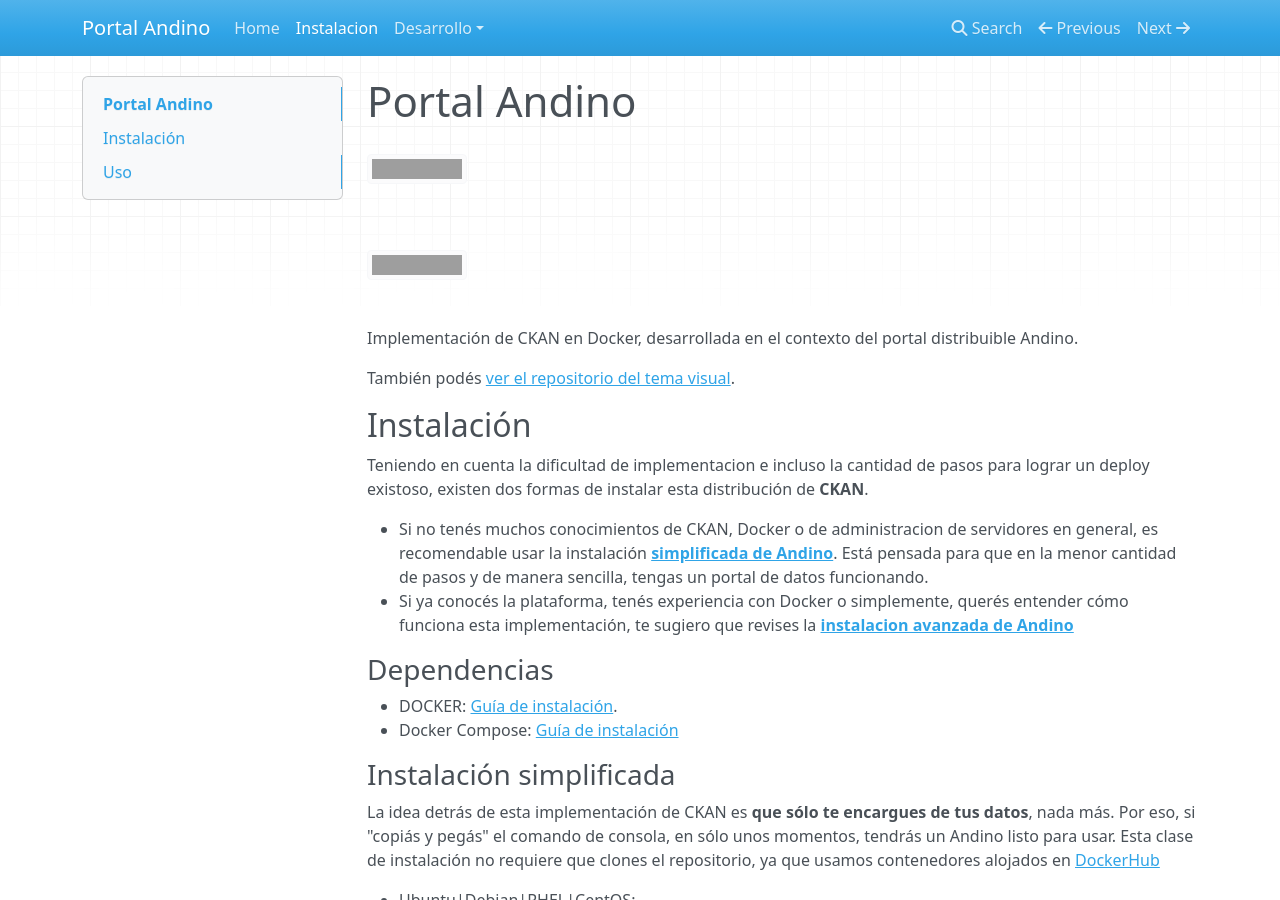
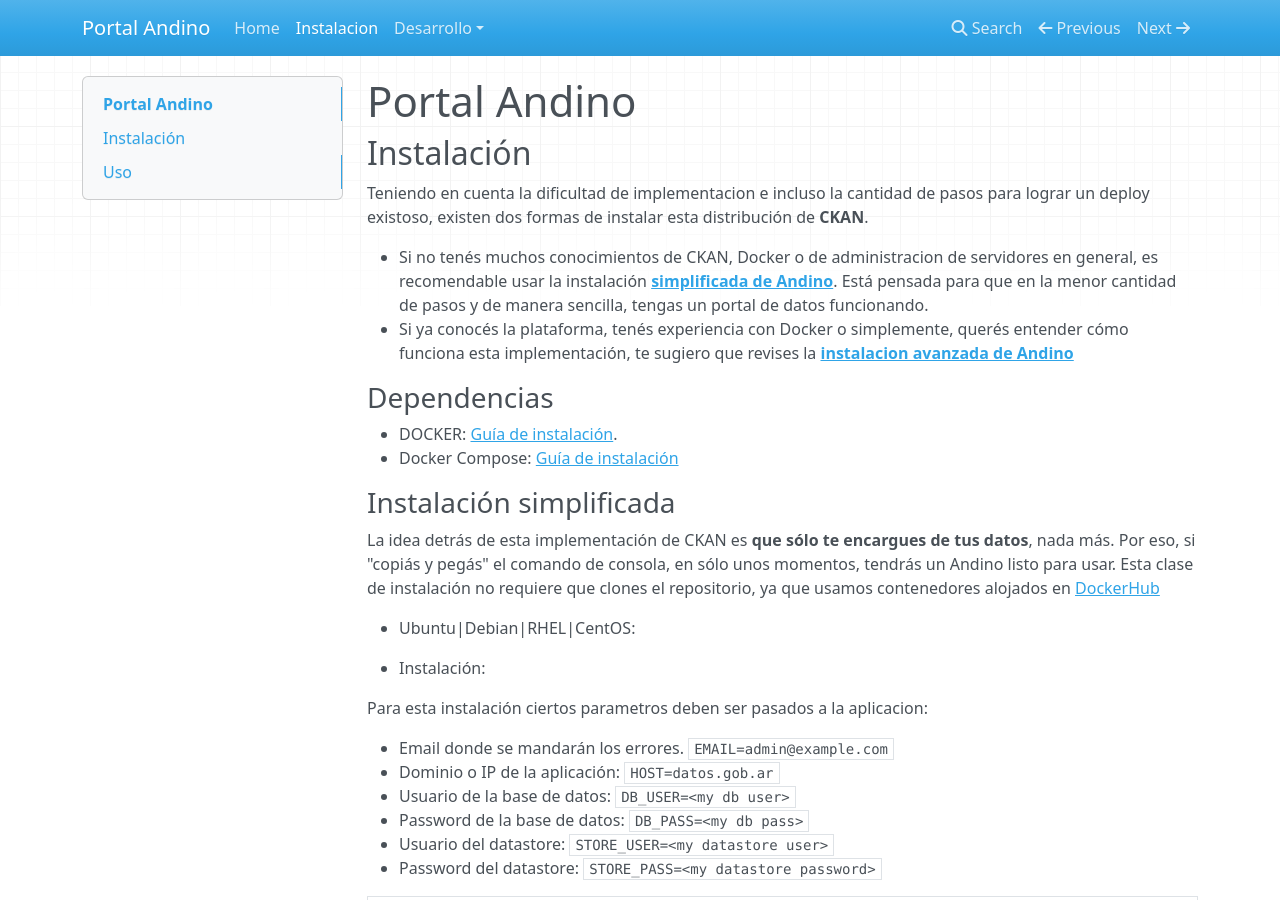
Before and after one commit to datosgobar/portal-andino, an MkDocs documentation site: the page built from docs/setup/install.md, in a window 1280 px wide and 900 px high. Built offline with MkDocs 1.6.1, drawn with Linux system fonts in a browser that asks for light colours; nearby versions of some CDN libraries; old or Windows-style settings are respelled for this version of MkDocs; grey boxes are pictures that could not be loaded.

Commit message:
Saco Comentario innecesario

```diff
--- a/docs/setup/install.md
+++ b/docs/setup/install.md
@@ -1,12 +1,4 @@
 # Portal Andino
-
-[![Build Status](https://travis-ci.org/datosgobar/portal-andino.svg?branch=master)](https://travis-ci.org/datosgobar/portal-andino)
-
-[![Docs Status](https://readthedocs.org/projects/portal-andino/badge/?version=master)](http://portal-andino.readthedocs.io/es/master/)
-
-Implementación de CKAN en Docker, desarrollada en el contexto del portal distribuible Andino.
-
-También podés [ver el repositorio del tema visual](https://github.com/datosgobar/portal-andino-theme).
 
 ## Instalación
 
```
